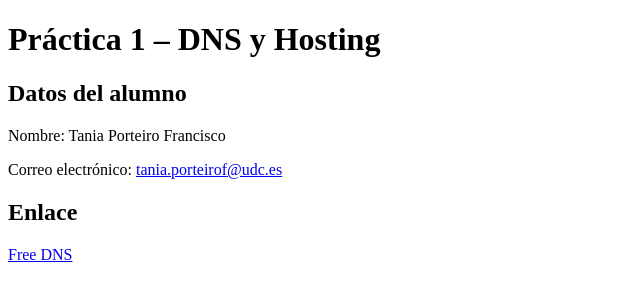
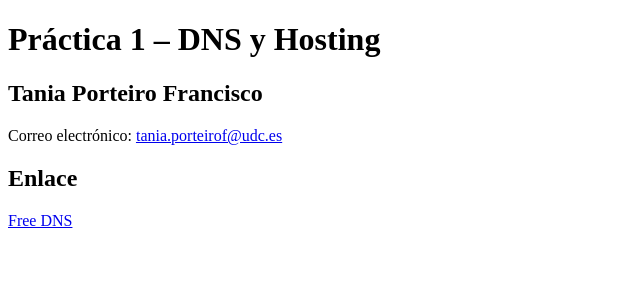
Before and after one commit to taniaporteiro/porteiro-francisco-tania, a plain HTML site: page index.html in a window 1280 px wide. Shown: the whole page, without its empty margins (0-640 px from the left). Drawn offline with Linux system fonts and the light colour scheme.

Commit message:
Update index.html

```diff
--- a/index.html
+++ b/index.html
@@ -8,9 +8,7 @@
 
     <h1>Práctica 1 – DNS y Hosting</h1>
 
-    <h2>Datos del alumno</h2>
-
-    <p>Nombre: Tania Porteiro Francisco</p>
+    <h2>Tania Porteiro Francisco</h2>
 
     <p>Correo electrónico: <a href="mailto:tania.porteirof@udc.es">
         tania.porteirof@udc.es
```
